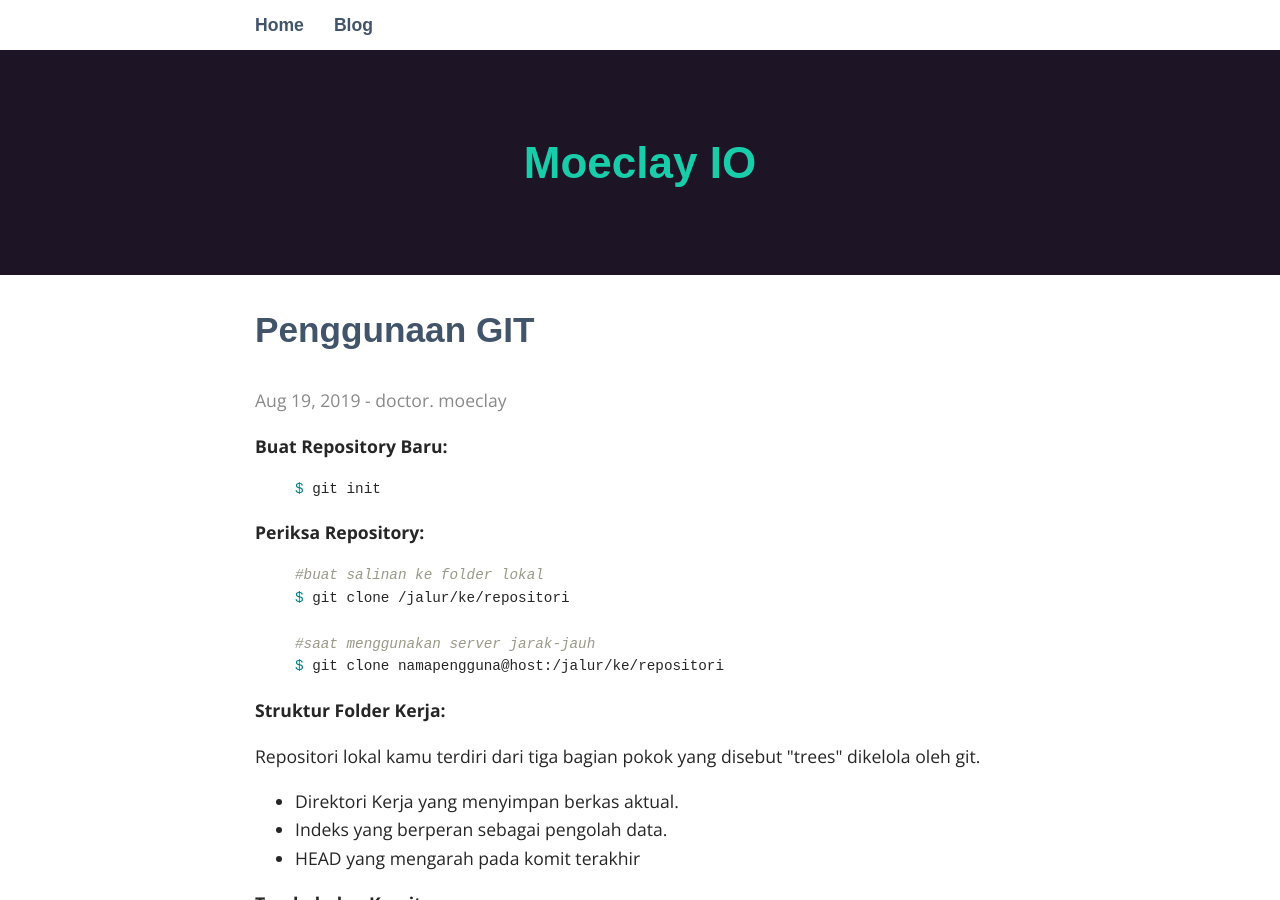
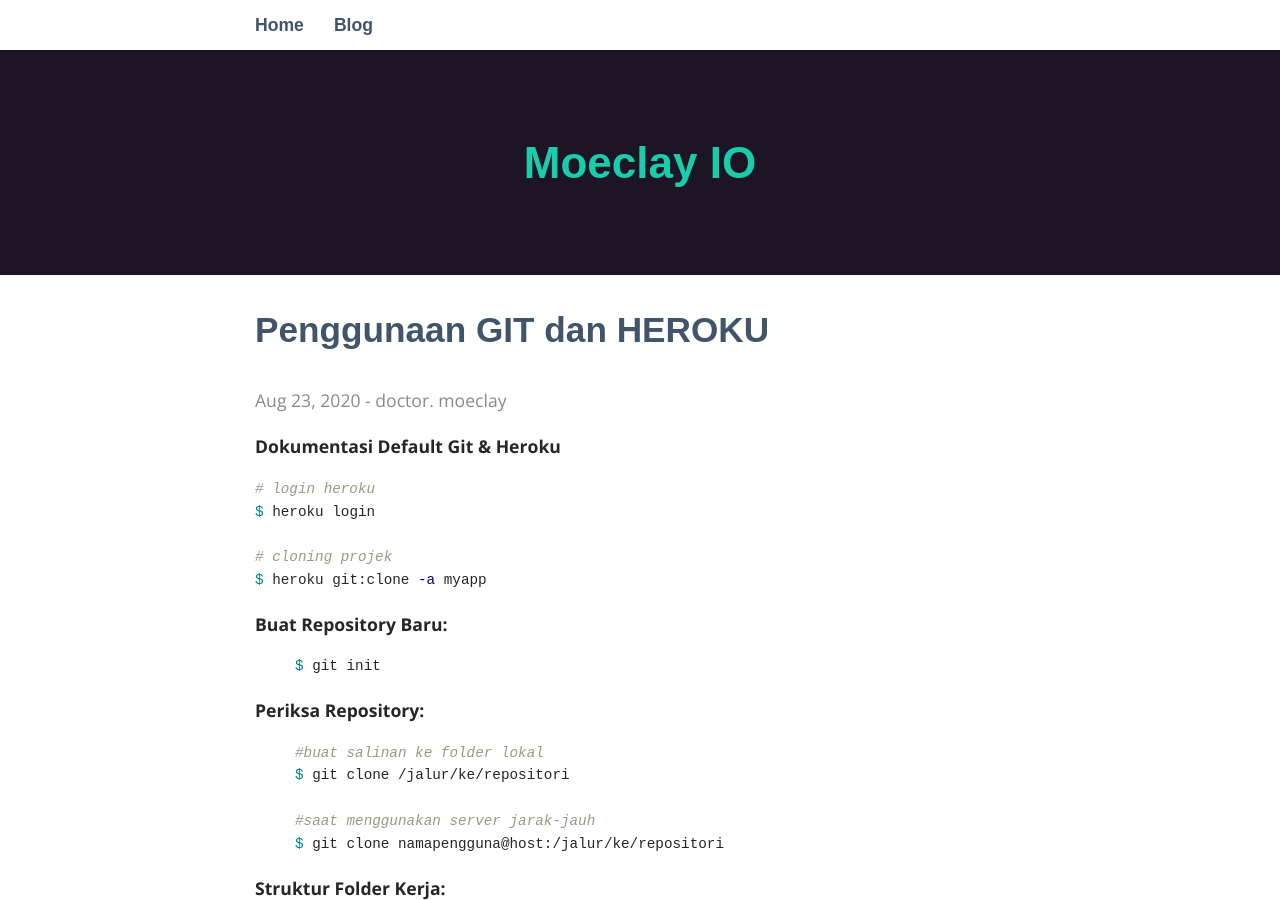
Before and after one commit to moeclay/moeclay.github.io, a Jekyll site: the page built from _posts/2020-08-23-penggunaan-git-dan-heroku.markdown, in a window 1280 px wide and 900 px high. Built offline with Jekyll 4.4.1, drawn with Linux system fonts in a browser that asks for light colours; some web fonts are replaced.

Commit message:
Update and rename 2019-08-20-penggunaan-git.markdown to 2020-08-23-penggunaan-git-dan-heroku.markdown

````diff
--- a/_posts/2019-08-20-penggunaan-git.markdown
+++ b/_posts/2020-08-23-penggunaan-git-dan-heroku.markdown
@@ -1,10 +1,18 @@
 ---
 layout: post
-title: Penggunaan GIT
-date: 2019-08-19 14:00:00
+title: Penggunaan GIT dan HEROKU
+date: 2020-08-23 20:29:00
 author: doctor. moeclay
 categories: github
 ---
+<p><b>Dokumentasi Default Git & Heroku</b></p>
+```bash
+# login heroku
+$ heroku login
+
+# cloning projek
+$ heroku git:clone -a myapp
+```
 
 <p><b>Buat Repository Baru:</b></p>
 {% highlight bash %}
````
